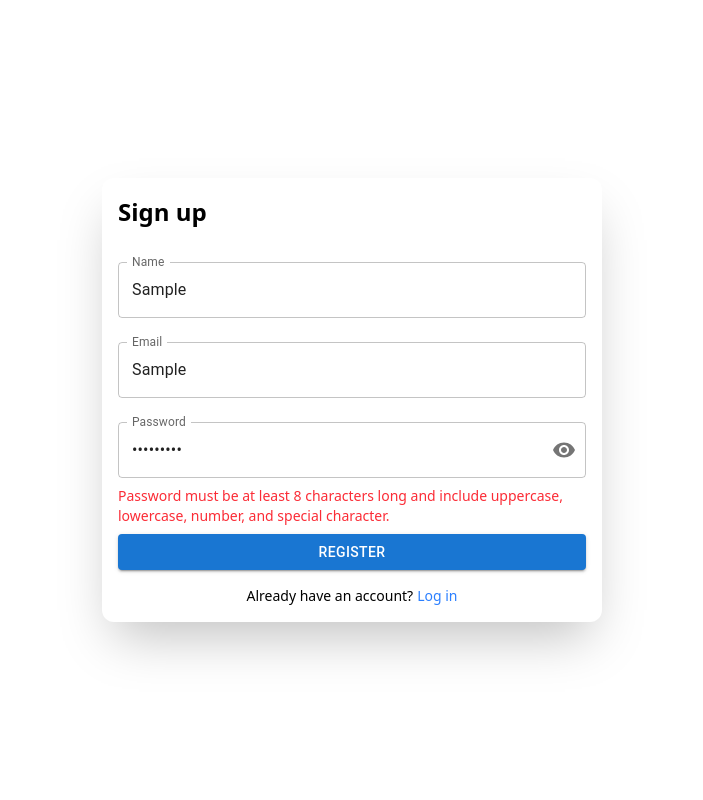
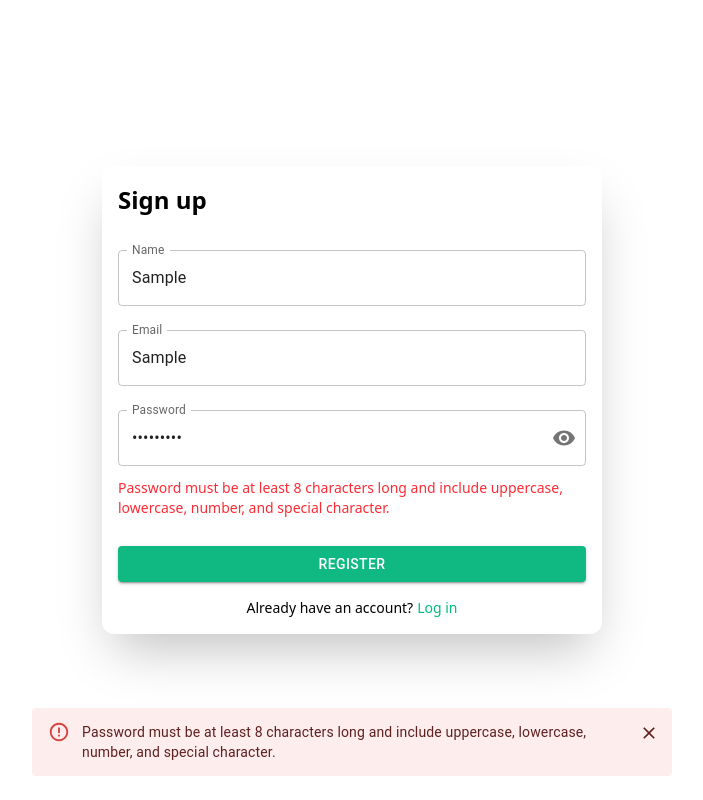
Before and after one commit to ZubalYana/typing-speed-counter, a React (Vite) app: page /auth in a window 1280 px wide. Both pictures are taken after typing "Sample", "Sample", "Sample123" into the empty fields and a click on the button "REGISTER". Shown: the whole page, without its empty margins (288-991 px from the left). Built offline with nearby package versions, Linux system fonts and the light colour scheme.

Commit message:
add centralized system of alerts, restyle the auth forms

```diff
--- a/src/App.tsx
+++ b/src/App.tsx
@@ -2,6 +2,7 @@ import './App.css'
 import { BrowserRouter as Router, Route, Routes } from 'react-router-dom'
 import Typing from './components/Typing'
 import Auth from './components/Auth'
+import AlertSnackbar from './components/AlertSnackbar'
 function App() {
 
   return (
@@ -10,6 +11,7 @@ function App() {
         <Route path="/" element={<Typing />} />
         <Route path="/auth" element={<Auth />} />
       </Routes>
+      <AlertSnackbar />
     </Router>
   )
 }
--- /dev/null
+++ b/src/components/AlertSnackbar.tsx
@@ -0,0 +1,19 @@
+import { Snackbar, Alert } from '@mui/material';
+import useAlertStore from '../stores/useAlertStore';
+
+export default function AlertSnackbar() {
+    const { open, message, severity, closeAlert } = useAlertStore();
+
+    return (
+        <Snackbar
+            open={open}
+            autoHideDuration={4000}
+            onClose={closeAlert}
+            anchorOrigin={{ vertical: 'bottom', horizontal: 'center' }}
+        >
+            <Alert onClose={closeAlert} severity={severity} sx={{ width: '100%' }}>
+                {message}
+            </Alert>
+        </Snackbar>
+    );
+}
--- a/src/components/Auth.tsx
+++ b/src/components/Auth.tsx
@@ -7,6 +7,7 @@ import {
 } from '@mui/material';
 import { Visibility, VisibilityOff } from '@mui/icons-material';
 import { useNavigate } from "react-router-dom";
+import useAlertStore from "../stores/useAlertStore";
 
 export default function Auth() {
     const [isRegister, setIsRegister] = useState(true);
@@ -16,6 +17,7 @@ export default function Auth() {
     const [error, setError] = useState('');
     const [success, setSuccess] = useState('');
     const [showPassword, setShowPassword] = useState(false);
+    const { showAlert } = useAlertStore();
 
     const navigate = useNavigate();
 
@@ -32,7 +34,10 @@ export default function Auth() {
         const payload = isRegister ? { name, email, password } : { email, password };
 
         if (isRegister && !isStrongPassword(password)) {
-            setError('Password must be at least 8 characters long and include uppercase, lowercase, number, and special character.');
+            const message = 'Password must be at least 8 characters long and include uppercase, lowercase, number, and special character.';
+            setError(message);
+            showAlert(message, 'error');
+
             return
         }
 
@@ -117,11 +122,20 @@ export default function Auth() {
 
                 </div>
 
-                <div className="flex flex-col gap-2">
+                <div className="flex flex-col gap-2 mt-1">
                     {error && <p className="text-red-500 text-sm">{error}</p>}
                     {success && <p className="text-green-500 text-sm">{success}</p>}
 
-                    <Button type="submit" variant="contained" color="primary" fullWidth>
+                    <Button
+                        type="submit"
+                        variant="contained"
+                        color="primary"
+                        fullWidth
+                        sx={{
+                            marginTop: '20px',
+                            backgroundColor: '#10B981'
+                        }}
+                    >
                         {isRegister ? 'Register' : 'Log in'}
                     </Button>
 
@@ -129,7 +143,7 @@ export default function Auth() {
                         {isRegister ? 'Already have an account?' : "Don't have an account?"}
                         <span
                             onClick={() => setIsRegister(!isRegister)}
-                            className="text-blue-500 cursor-pointer ml-1 hover:underline"
+                            className="text-emerald-500 cursor-pointer ml-1 hover:underline"
                         >
                             {isRegister ? 'Log in' : 'Register'}
                         </span>
--- /dev/null
+++ b/src/stores/useAlertStore.ts
@@ -0,0 +1,22 @@
+import { create } from 'zustand'
+
+type AlertSeverity = 'success' | 'error' | 'info' | 'warning';
+
+interface AlertState {
+    open: boolean;
+    message: string;
+    severity: AlertSeverity;
+    showAlert: (message: string, severity?: AlertSeverity) => void;
+    closeAlert: () => void;
+}
+
+const useAlertStore = create<AlertState>((set) => ({
+    open: false,
+    message: '',
+    severity: 'info',
+    showAlert: (message, severity = 'info') =>
+        set({ open: true, message, severity }),
+    closeAlert: () => set({ open: false }),
+}));
+
+export default useAlertStore;
```
